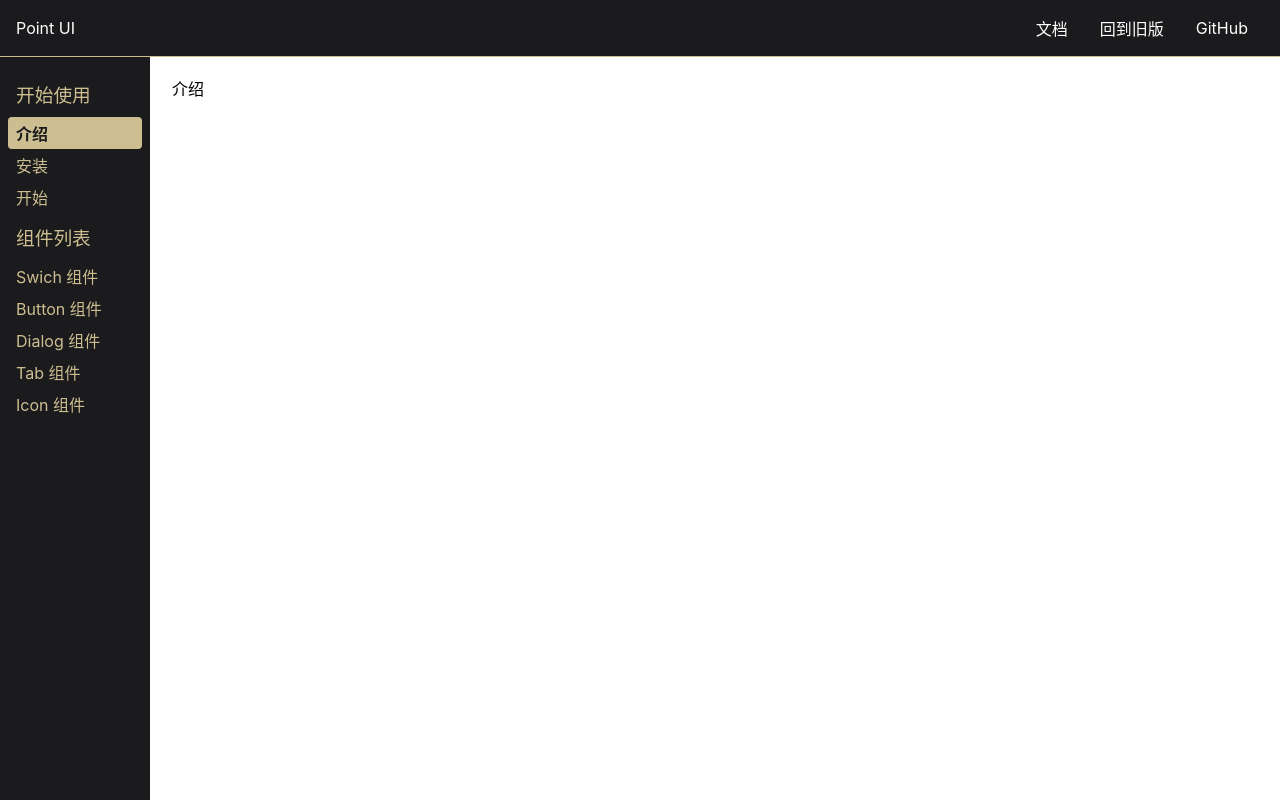
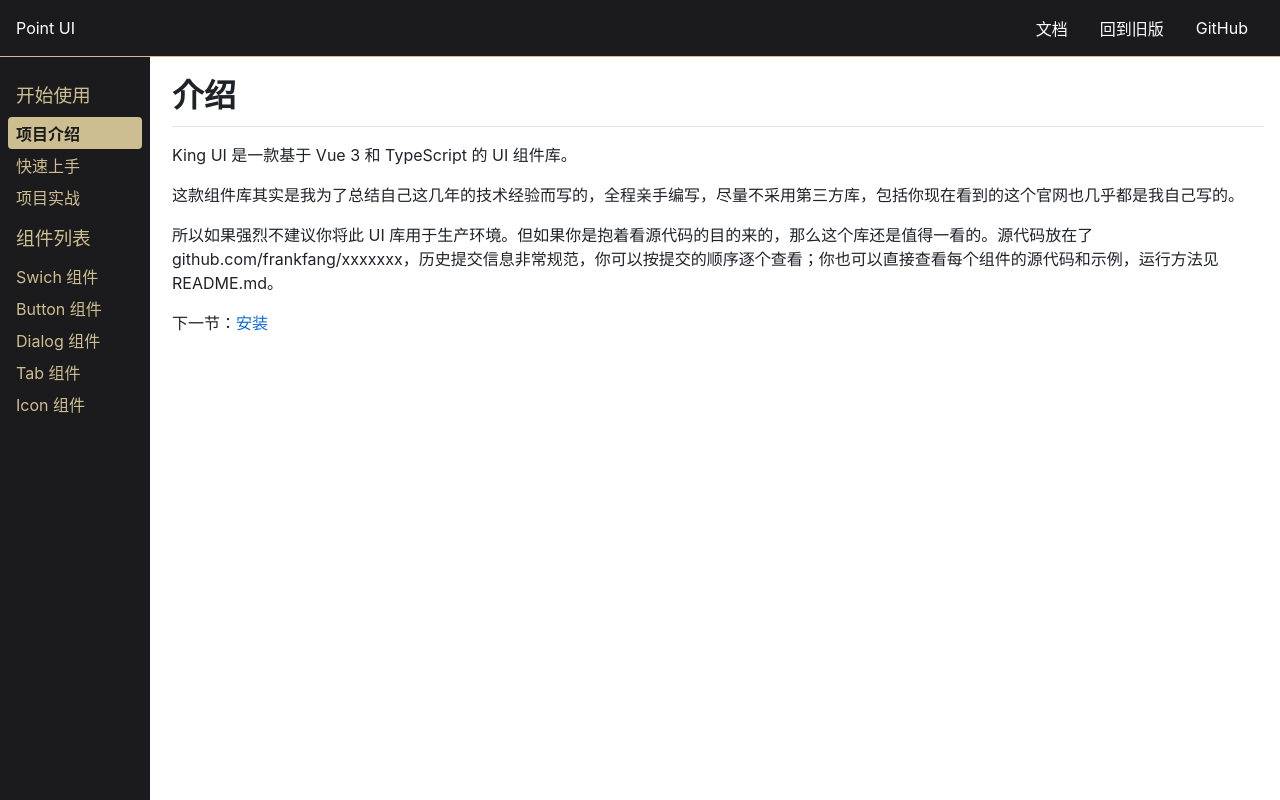
Before and after one commit to chaunceym/point-ui-vue3, a Vue app: page /#/doc/introduce in a window 1280 px wide. Built offline with nearby package versions, Linux system fonts and the light colour scheme.

Commit message:
引入github-markdown-css

```diff
--- a/package.json
+++ b/package.json
@@ -6,6 +6,7 @@
     "build": "vite build"
   },
   "dependencies": {
+    "github-markdown-css": "^4.0.0",
     "vue": "^3.0.0-rc.1",
     "vue-router": "4.0.0-beta.3"
   },
--- a/src/views/Doc.vue
+++ b/src/views/Doc.vue
@@ -6,13 +6,13 @@
       <h3>开始使用</h3>
       <ol>
         <li>
-          <router-link to="/doc/introduce">介绍</router-link>
+          <router-link to="/doc/introduce">项目介绍</router-link>
         </li>
         <li>
-          <router-link to="/doc/install">安装</router-link>
+          <router-link to="/doc/install">快速上手</router-link>
         </li>
         <li>
-          <router-link to="/doc/get-started">开始</router-link>
+          <router-link to="/doc/get-started">项目实战</router-link>
         </li>
       </ol>
       <h3>组件列表</h3>
--- a/src/views/GetStarted.vue
+++ b/src/views/GetStarted.vue
@@ -1,3 +1,23 @@
 <template>
-<div>开始使用</div>
+<article class="markdown-body">
+  <h1>开始使用</h1>
+
+  <p>请先<a href="#/doc/install">安装</a>本组件库。</p>
+  <p>然后在你的代码中写入下面的代码</p>
+  <pre><code>import {Button, Tabs, Switch, Dialog} from "king-ui"</code></pre>
+  就可以使用我提供的组件了。
+
+  <h2>Vue 单文件组件</h2>
+  <p>代码示例：</p>
+  <pre><code>&lt;template&gt;
+  &lt;div&gt;&lt;Button&gt;按钮&lt;/Button&gt;&lt;/div&gt;
+&lt;/template&gt;
+&lt;script&gt;
+  import {Button, Tabs, Switch, Dialog} from "king-ui"
+  export default {
+    components: {Button}
+  }
+&lt;/script&gt;
+ </code></pre>
+</article>
 </template>
--- a/src/views/Install.vue
+++ b/src/views/Install.vue
@@ -1,3 +1,11 @@
 <template>
-<div>安装</div>
+  <article class="markdown-body">
+    <h1>安装</h1>
+    <p>打开终端运行下列命令：</p>
+    <pre><code>npm install king-ui</code></pre>
+    <p>或</p>
+    <pre><code>yarn add king-ui</code></pre>
+
+    <p>下一节：<a href="#/doc/get-started">开始使用</a></p>
+  </article>
 </template>
--- a/src/views/Introduce.vue
+++ b/src/views/Introduce.vue
@@ -1,3 +1,16 @@
 <template>
-<div>介绍</div>
+<article class="markdown-body">
+  <h1>介绍</h1>
+  <p>King UI 是一款基于 Vue 3 和 TypeScript 的 UI 组件库。</p>
+  <p>
+    这款组件库其实是我为了总结自己这几年的技术经验而写的，全程亲手编写，尽量不采用第三方库，包括你现在看到的这个官网也几乎都是我自己写的。
+  </p>
+  <p>
+    所以如果强烈不建议你将此 UI
+    库用于生产环境。但如果你是抱着看源代码的目的来的，那么这个库还是值得一看的。源代码放在了
+    github.com/frankfang/xxxxxxx，历史提交信息非常规范，你可以按提交的顺序逐个查看；你也可以直接查看每个组件的源代码和示例，运行方法见
+    README.md。
+  </p>
+  下一节：<a href="#/doc/install">安装</a>
+</article>
 </template>
```
Also changed, not shown: src/main.ts (+10 -9 lines), 1 other file (tests, documents, lock files or other folders).
